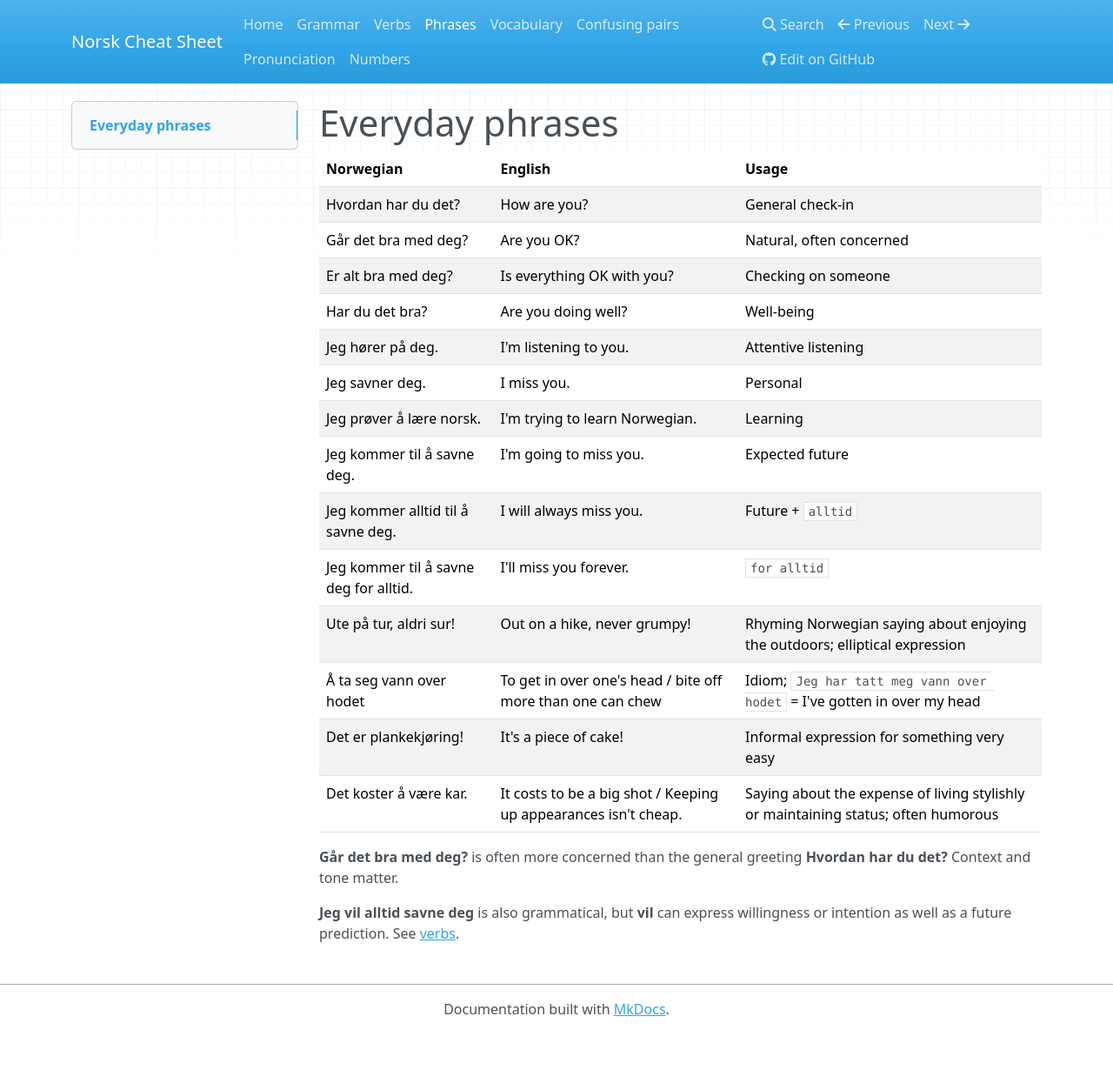
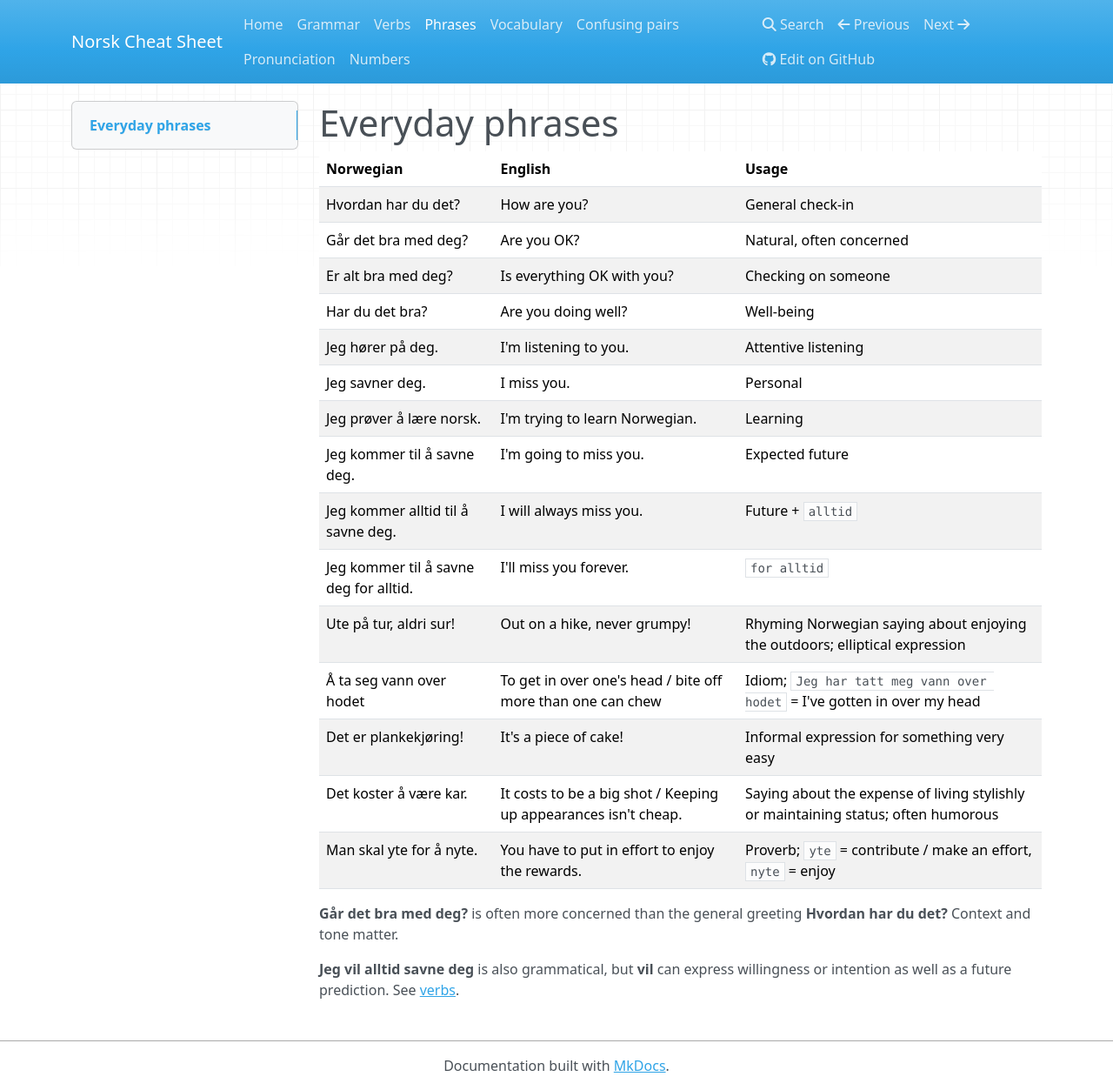
Before and after one commit to timsnyder/norsk-cheatsheet, an MkDocs documentation site: the page built from docs/phrases.md, in a window 1280 px wide and 1253 px high. Shown: the whole window at 87% size. Built offline with MkDocs 1.6.1, drawn with Linux system fonts in a browser that asks for light colours; nearby versions of some CDN libraries.

Commit message:
Add Man skal yte for å nyte proverb

```diff
--- a/docs/phrases.md
+++ b/docs/phrases.md
@@ -16,6 +16,7 @@
 | Å ta seg vann over hodet | To get in over one's head / bite off more than one can chew | Idiom; `Jeg har tatt meg vann over hodet` = I've gotten in over my head |
 | Det er plankekjøring! | It's a piece of cake! | Informal expression for something very easy |
 | Det koster å være kar. | It costs to be a big shot / Keeping up appearances isn't cheap. | Saying about the expense of living stylishly or maintaining status; often humorous |
+| Man skal yte for å nyte. | You have to put in effort to enjoy the rewards. | Proverb; `yte` = contribute / make an effort, `nyte` = enjoy |
 
 **Går det bra med deg?** is often more concerned than the general greeting
 **Hvordan har du det?** Context and tone matter.
```
